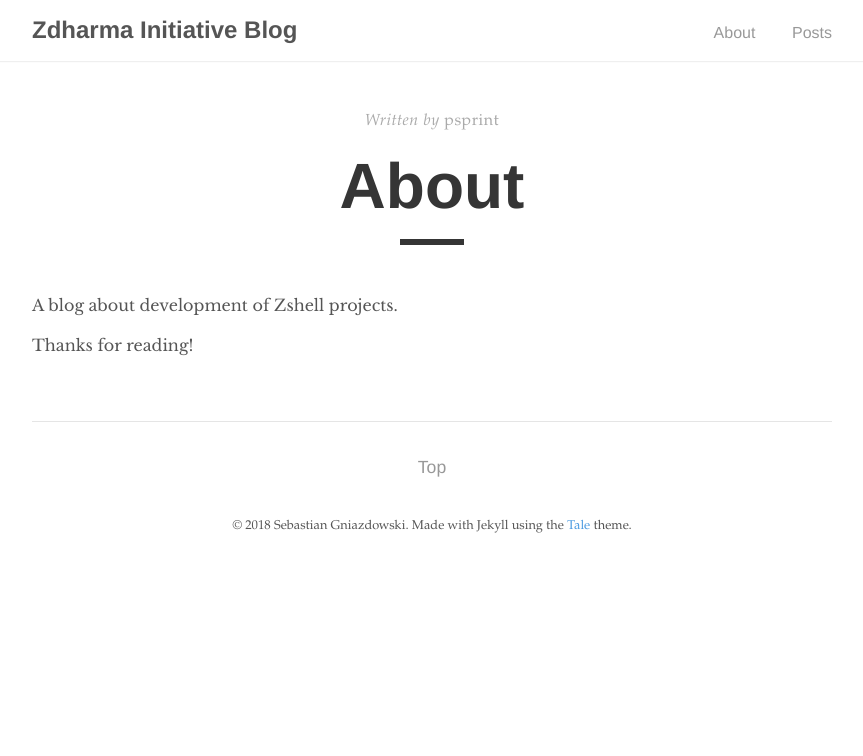
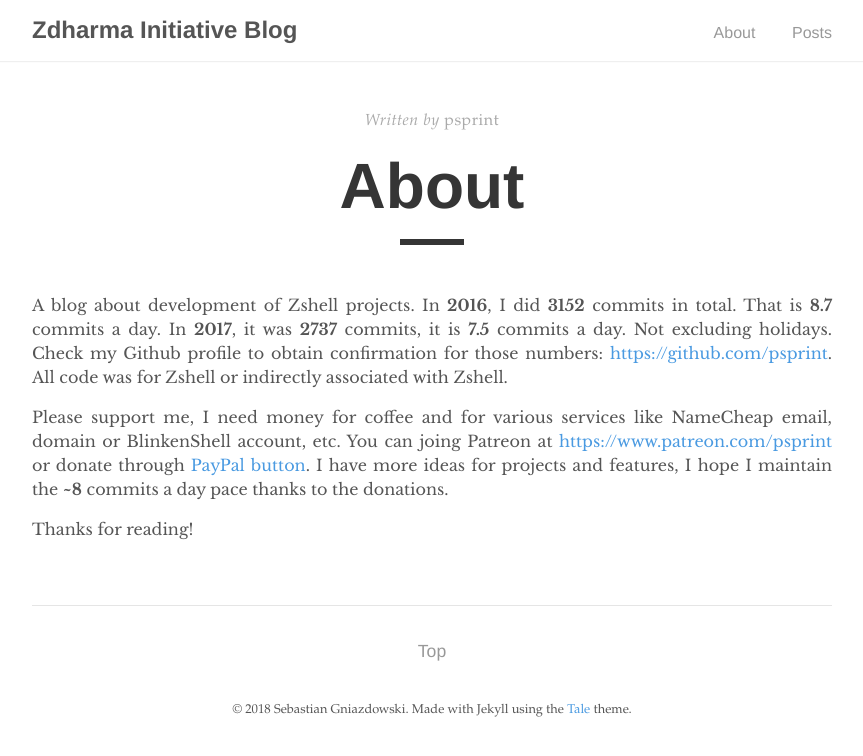
Before and after one commit to zdharma-continuum/zdharma-continuum.github.io, a Jekyll site: the page built from about.md, in a window 1280 px wide. Shown: the top 756 px of the page, without its empty margins (208-1071 px from the left). Built offline with Jekyll 4.4.1, drawn with Linux system fonts in a browser that asks for light colours.

Commit message:
Updated about.md

```diff
--- a/about.md
+++ b/about.md
@@ -5,6 +5,18 @@ author: "psprint"
 permalink: /about/
 ---
 
-A blog about development of Zshell projects.
+A blog about development of Zshell projects. In **2016**, I did **3152**
+commits in total. That is **8.7** commits a day. In **2017**, it was **2737**
+commits, it is **7.5** commits a day. Not excluding holidays. Check my Github
+profile to obtain confirmation for those numbers:
+[https://github.com/psprint](https://github.com/psprint). All code was for
+Zshell or indirectly associated with Zshell.
+
+Please support me, I need money for coffee and for various services like
+NameCheap email, domain or BlinkenShell account, etc. You can joing Patreon
+at [https://www.patreon.com/psprint](https://www.patreon.com/psprint) or
+donate through [PayPal button](https://www.paypal.com/cgi-bin/webscr?cmd=_s-xclick&hosted_button_id=D54B3S7C6HGME).
+I have more ideas for projects and features, I hope I maintain the **~8**
+commits a day pace thanks to the donations.
 
 Thanks for reading!
```
